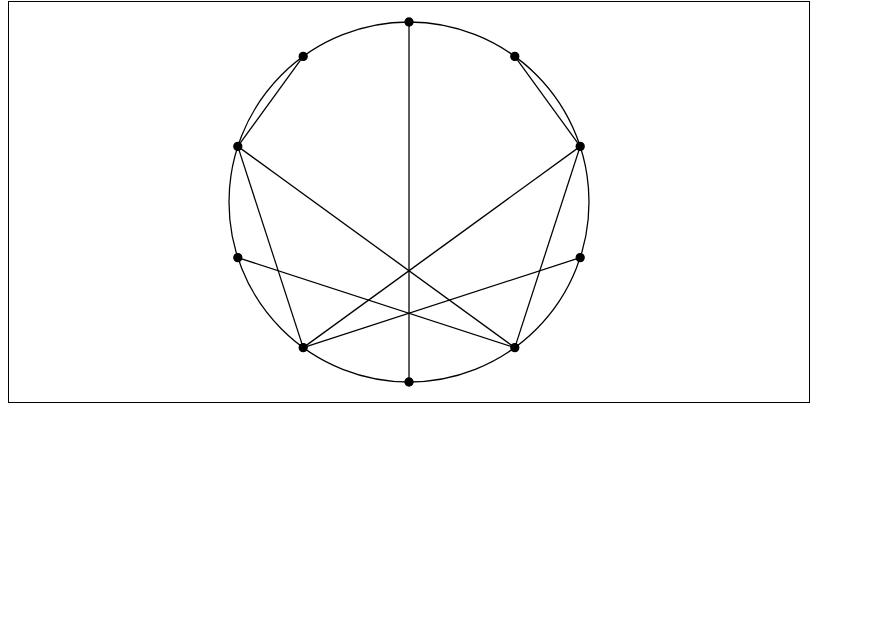
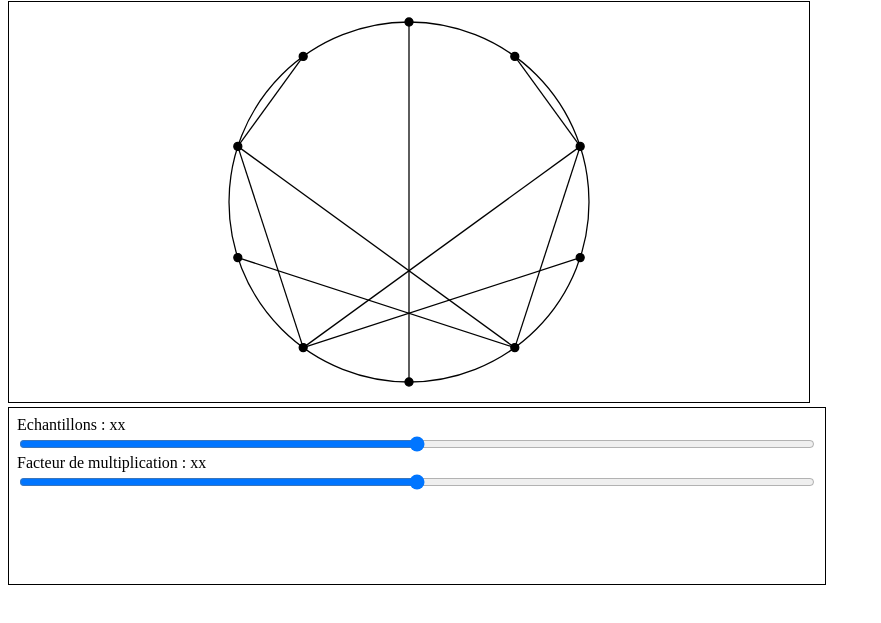
Before and after one commit to ciel-sketch/tsrbo1-nov23, a website built with Vite: page front/index.html in a window 1280 px wide. Shown: the part 79-702 px from the top of the page, without its empty margins (0-881 px from the left). Built offline with nearby package versions, Linux system fonts and the light colour scheme.

Commit message:
dev: adds command visuals

```diff
--- a/front/index.html
+++ b/front/index.html
@@ -14,5 +14,15 @@
       <g class="samples"></g>
       <g class="lines"></g>
     </svg>
+    <div class="command">
+      <label class="samples">
+        <span>Echantillons : <span class="value">xx</span></span>
+        <input type="range" />
+      </label>
+      <label class="multiplicationFactor">
+        <span>Facteur de multiplication : <span class="value">xx</span></span>
+        <input type="range" />
+      </label>
+    </div>
   </body>
 </html>
--- a/front/src/style.css
+++ b/front/src/style.css
@@ -18,3 +18,18 @@ circle {
   stroke: black;
   stroke-width: 0.02em;
 }
+
+div.command {
+  width: 50em;
+  height: 10em;
+  border: 0.1em solid black;
+  padding: 0.5em;
+  box-sizing: content-box;
+  display: flex;
+  flex-flow: column;
+
+  & label {
+    display: flex;
+    flex-flow: column;
+  }
+}
```
